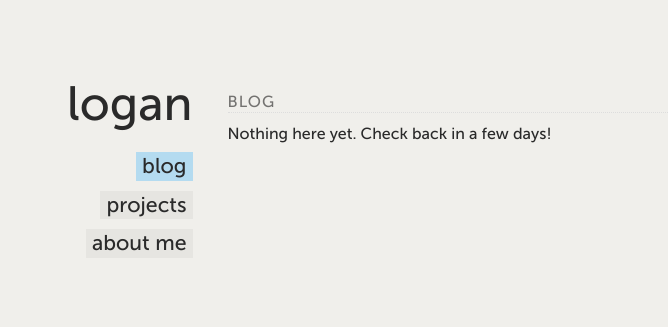
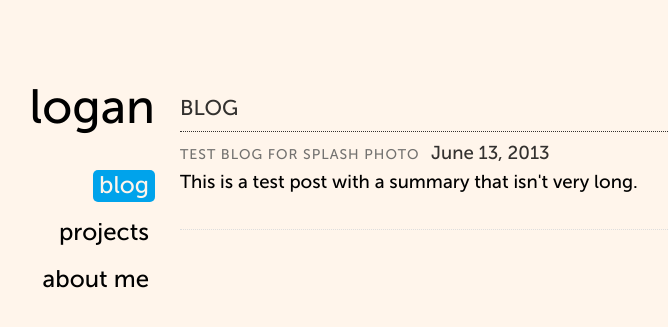
Before and after one commit to loganturner/loganturner.github.io, a Jekyll site: the page built from blog/index.html, in a window 1280 px wide. Shown: the top 327 px of the page, without its empty margins (135-803 px from the left). Built offline with Jekyll 4.4.1, drawn with Linux system fonts in a browser that asks for light colours.

Commit message:
New color scheme, photo styles

```diff
--- a/_config.yml
+++ b/_config.yml
@@ -1,3 +1,4 @@
 name: Logan
 pygments: true
 permalink: :categories/:year/:month/:title
+images_folder: /images/
--- a/_layouts/default.html
+++ b/_layouts/default.html
@@ -5,7 +5,7 @@
         <meta http-equiv="X-UA-Compatible" content="IE=edge">
         <meta name="viewport" content="width=device-width,initial-scale=1.0,maximum-scale=1.0,user-scalable=no">
 
-        <title>{% if page.title %}{{ page.title }} | {% endif %}{{ site.name }}</title>
+        <title>{% if page.title %}{{ page.title }} - {% endif %}{{ site.name }}</title>
 
         <link rel="stylesheet" href="/css/app.css" />
     </head>
--- /dev/null
+++ b/_posts/2013-06-13-test-blog-for-splash-photo.md
@@ -0,0 +1,13 @@
+---
+layout: post
+category: blog
+title: Test Blog for Splash Photo
+splash_image: lion.jpg
+summary: "This is a test post with a summary that isn't very long."
+---
+
+Lorem ipsum dolor sit amet, consectetur adipisicing elit, sed do eiusmod tempor incididunt ut labore et dolore magna aliqua. Ut enim ad minim veniam, quis nostrud exercitation ullamco laboris nisi ut aliquip ex ea commodo consequat.
+
+![A Lion](/images/lion.jpg)
+
+Duis aute irure dolor in reprehenderit in voluptate velit esse cillum dolore eu fugiat nulla pariatur. Excepteur sint occaecat cupidatat non proident, sunt in culpa qui officia deserunt mollit anim id est laborum.
--- a/blog/index.html
+++ b/blog/index.html
@@ -5,8 +5,6 @@ title: Blog
 ---
 
 <h1>{{ page.title }}</h1>
-
-<p>Nothing here yet. Check back in a few days!</p>
 
 {% for post in site.posts %}
   {% if post.category == 'blog'%}
@@ -17,7 +15,7 @@ title: Blog
             </span>
             <span class="date">{{ post.date | date: "%B %d, %Y" }}</span>
         </div>
-        {{ post.content }}
+        {{ post.summary }}
     </div>
   {% endif %}
 {% endfor %}
--- a/css/app.css
+++ b/css/app.css
@@ -1,3 +1,22 @@
+/*
+    # General
+    # Article
+    # Header / Logo
+
+    # Device Queries
+*/
+
+/*
+    Colors
+        bright: #fff5eb
+        80% bright: #ccc4bc
+        20% bright: #33312f
+        dark: #000000
+        50% blue: #005175
+        blue: #00a3eb
+        50% bright: #7fcceb
+*/
+
 @font-face {
 	font-family: 'ms500';
 	src: url('/fonts/ms500.eot'); /* IE9 Compat Modes */
@@ -15,145 +34,51 @@
             box-sizing: border-box;
 }
 
-::selection {
-    background: #b4dbf0;
-    color: #2a2a2a;
-}
+/* General */
 
 html {
-    background: #f0efeb;
+    background: #fff5eb;
     font-family: 'ms500',HelveticaNeue,Helvetica,Arial,sans-serif;
-    font-size: 16pt;
-    line-height: 125%;
+    font-size: 14pt;
     -webkit-font-smoothing: antialiased;
 }
 
 body {
-    -webkit-text-size-adjust: 100%;
-    font-size: 100%;
-    color: #2a2a2a;
+    color: #000000;
     position: relative;
 }
 
-#page {
-    position: relative;
-    margin-left: auto;
-    margin-right: auto;
-    max-width: 975px;
-}
-
-header {
-    text-transform: lowercase;
-    -webkit-user-select: none;
-    user-select: none;
-    text-decoration: none;
-    padding-top: 7.5%;
-    padding-bottom: 2%;
-    padding-left: 5%;
-    padding-right: 5%;
-}
-
-#content {
-    margin-bottom: 5%;
-    padding: 5%;
-}
-
-#logo {
-    font-size: 36pt;
-    line-height: 12pt;
-    float: left;
-    margin-right: 25px;
-    text-decoration: none;
-    color: #2a2a2a;
+h1 {
     font-family: 'ms500';
-}
-
-#logo:active {
-    background: transparent;
-}
-
-nav a, nav a:visited {
-    margin: 3px;
-    padding: 6px;
-    padding-top: 1px;
-    padding-bottom: 1px;
     font-size: 16pt;
-    position: relative;
-    text-decoration: none;
-    font-family: 'ms500';
-    color: #2a2a2a;
-    background: #e6e5e1;
-}
-
-nav a.selected {
-    background: #b4dbf0;
-}
-
-nav a:hover {
-    background: #6acbf8;
-    text-decoration: none;
-}
-
-nav a:active {
-    opacity: 0.5;
-}
-
-#logo:active {
-    opacity: 0.5;
-}
-
-h1 {
-    font-size: 0.75em;
-    line-height: 0.75em;
-    font-family: 'ms500';
+    font-weight: normal;
     text-transform: uppercase;
-    letter-spacing: 1px;
-    color: #737270;
-    margin-top: 0em;
-    font-weight: normal;
-}
-
-h1:first-child {
-    margin-top: 0;
-}
-
-h1 {
+    color: #33312f;
     margin-top: 0em;
     margin-bottom: 0.5em;
-    padding-bottom: 0.25em;
-    border-bottom: 1px dotted #ddd;
+    padding-top: 0em;
+    padding-bottom: 0.5em;
+    border-bottom: 1px dotted #33312f;
 }
 
 p {
     margin-bottom: 1em;
-    font-size: 0.75em;
     -webkit-hyphens: auto;
     -moz-hypens: auto;
     hyphens: auto;
 }
 
+a {
+    text-decoration: none;
+    color: #000000;
+}
+
 li {
-    font-size: 0.75em;
     list-style-type: none;
 }
 
-a {
-    color: #00a2ff;
-    text-decoration: none;
-}
-
-a:hover {
-    text-decoration: underline;
-}
-
-a:active {
-    text-decoration: none;
-    background-color: #6acbf8;
-    color: #f0efeb;
-}
-
-a:visited {
-    color: #6acbf8;
+img {
+    max-width: 100%;
 }
 
 code {
@@ -167,90 +92,77 @@ pre code {
     margin-bottom: 1em;
     padding-left: 1em;
     border-left: 1px dotted #ddd;
-    color: #666;
+    color: #33312f;
 }
 
 blockquote {
     padding-left: 20px;
-    border-left: 1px dotted #ddd;
-    color: #666;
+    border-left: 1px dotted #ccc4bc;
+    color: #33312f;
 }
 
-.app .link {
-    display: block;
-    overflow: hidden;
-    margin-top: 20px;
-    margin-bottom: 20px;
+#page {
     position: relative;
-    left: -11px;
-    text-decoration: none;
-    -webkit-tap-highlight-color: rgba(0,0,0,0);
+    margin-left: auto;
+    margin-right: auto;
+    max-width: 1000px;
 }
 
-.app .link:hover {
-    border-radius: 27px;
+::selection {
+    background-color: rgba(0,163,235,0.5);
 }
 
-.app .link:active {
-    background: white;
+
+/* Article */
+
+article {
+    padding: 5%;
+    padding-top: 1em;
+    text-align: justify;
 }
 
-.app .icon {
-    z-index: 4;
+article img {
     display: block;
-    width: 118px;
-    height: 118px;
-    float: left;
-    margin-right: 10px;
-    position: relative;
-    margin-top: 4px;
-    margin-left: 2px;
-    -webkit-transition: -webkit-transform 0.1s ease-in-out;
-    -webkit-backface-visibility: hidden;
+    margin: 10px auto 10px auto;
+    width: 80%;
+    max-height: 600px;
+    border-radius: 10px;
 }
 
-.app .link:hover .icon {
-    -webkit-transform: rotate(5deg);
+article a {
+    color: #00a3eb;
 }
 
-.app .link:active .icon {
-    -webkit-transform: scale(0.9) rotate(5deg);
+article a:hover {
+    text-decoration: underline;
 }
 
-.app .details {
-    font-size: 20pt;
-    overflow: hidden;
-    position: relative;
-    top: 5px;
+article a:active {
+    background-color: #6acbf8;
+    color: #7fcceb;
 }
 
-.app p {
-    margin: 0;
-    padding: 0;
-    font-size: 12pt;
-    color: #444;
+article a:visited {
+    color: #005175;
 }
 
-.app p.title {
-    font-family: msr500;
-    font-size: 14pt;
-    letter-spacing: 1pt;
-    margin-top: 13px;
-    margin-bottom: 3px;
+.splash {
+    position: relative;
+    background-position: center center;
+    background-repeat: no-repeat;
+    height: 200px;
+    background-size: 800px;
+/*     box-shadow: inset 0px 0px 50px black; */
 }
 
-.app p.description {
-    color: #888;
-    max-width: 400px;
-    margin-bottom: 20px;
-}
-
-.app:active p {
-    // color: white;
-}
-
-#letterpressicon {
-    background-image: url(letterpress/icon-with-shadow.png);
+.splash a {
+    position: absolute;
+    bottom: 0px;
+    left: 0px;
+    margin: 0em 0em 0.5em 5%;
+    color: #fff5eb;
+    font-size: 18pt;
+    text-shadow: 0px 0px 3px black;
 }
 
 .blogpost { margin-bottom: 30px }
@@ -272,12 +184,10 @@ blockquote {
 
 .date {
     font-family: 'ms500',HelveticaNeue,Helvetica,Arial,sans-serif;
-    font-size: 0.65em;
-    color: #737270;
+    font-size: 14pt;
+    color: #33312f;
     white-space: nowrap;
 }
-
-img { max-width: 100% }
 
 .archivedate { margin-right: 10px }
 
@@ -307,6 +217,51 @@ img { max-width: 100% }
 
 .single { margin-bottom: 17px }
 
+
+/* Header, Logo */
+
+header {
+    text-transform: lowercase;
+    -webkit-user-select: none;
+    user-select: none;
+    text-decoration: none;
+    padding: 5%;
+    position: relative;
+}
+
+nav a {
+    margin: 0.2%;
+    padding: 2px 6px 3px 6px;
+    font-size: 19pt;
+    text-decoration: none;
+    font-family: 'ms500';
+    border-radius: 5px;
+}
+
+nav a.selected {
+    background: #00a3eb;
+    color: #fff5eb;
+}
+
+nav a:hover {
+    background: #ccc4bc;
+    color: #000000;
+}
+
+nav a:active {
+    opacity: 0.5;
+}
+
+#logo {
+    font-size: 36pt;
+    line-height: 17pt;
+    float: left;
+    margin-right: 5%;
+}
+
+
+/* Device Queries */
+
 @media screen and (-webkit-min-device-pixel-ratio:1.5),screen and (-o-min-device-pixel-ratio:3/2),screen and (-moz-device-pixel-ratio:1.5),screen and (min-device-pixel-ratio:1.5) {
     html {
         background-size: 64px 64px;
@@ -320,8 +275,10 @@ img { max-width: 100% }
 
     header {
         float: left;
-        width: 175px;
+        width: 125px;
+        height: 200px;
         padding: 0px;
+        margin: 0px 25px 0px 25px;
         text-align: right;
     }
 
@@ -334,43 +291,52 @@ img { max-width: 100% }
         margin-bottom: 40px;
     }
 
-    nav a, nav a:visited {
+    .splash {
+        border-radius: 10px;
+    }
+
+    .splash a {
+        margin-left: 15px;
+    }
+
+    article {
+        padding: 15px;
+        margin: 0%;
+    }
+
+    nav {
+        position: absolute;
+        bottom: 0px;
+        right: 0px;
+    }
+
+    nav a {
         display: block;
         float: right;
         clear: both;
-        margin: 0px;
-        margin-bottom: 10px;
-        padding: 6px;
-        padding-top: 1px;
-        padding-bottom: 1px;
-        font-size: 16pt;
+        margin: 15px 0px 0px 0px;
+        font-size: 18pt;
     }
 
     #content {
-        margin-left: 175px;
-        padding-left: 35px;
-        padding-right: 35px;
-        padding-top: 0px;
+        margin: 0px 25px 25px 175px;
+        padding: 0px;
     }
 }
 
 @media screen and (max-width:500px) {
 
-    header {
-
+    #logo {
+        display: block;
+        float: none;
+        font-size: 24pt;
+        line-height: 12pt;
+        margin-bottom: 7%;
     }
 
-    #logo {
-        font-size: 24pt;
-        line-height: 24px;
-        margin-right: 2%;
-    }
-
-    nav a, nav a:visited {
-        padding-left: 2px;
-        padding-right: 2px;
-        margin: 0px;
-        margin-left: 0.3%;
-        margin-right: 0.3%;
-        font-size: 11pt;
+    nav a {
+        float: none;
+        font-size: 16pt;
+        text-align: center;
+        margin-right: 3%;
     };
```
Also changed, not shown: _layouts/post.html (+4 -4 lines), 1 other file.
